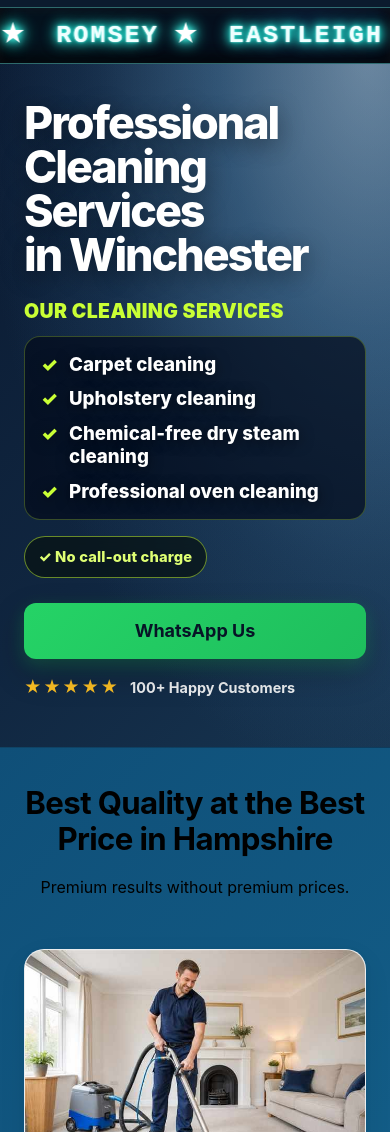
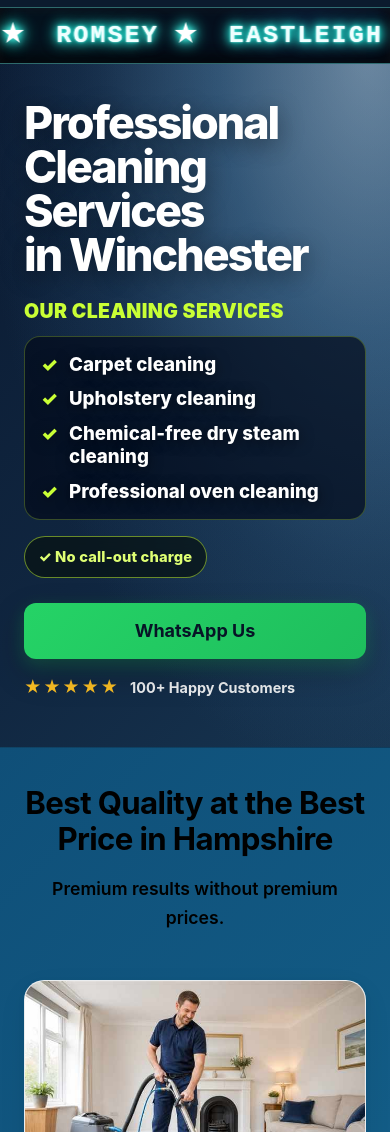
Before and after one commit to Robigo1977/ROBIGO-V5, a React (Vite) app: page / in a window 390 px wide. Shown: the top 1132 px of the page. Built offline with nearby package versions, Linux system fonts and the light colour scheme; no server answers; the database is empty.

Commit message:
Improve section description readability

```diff
--- a/src/components/ui/SectionHeader/SectionHeader.module.css
+++ b/src/components/ui/SectionHeader/SectionHeader.module.css
@@ -45,10 +45,11 @@
 
   max-width: 680px;
 
-  color: var(--color-text-muted);
+  color: #1f2937;
 
-  font-size: 1.05rem;
-  line-height: 1.8;
+  font-size: 1.2rem;
+  font-weight: 600;
+  line-height: 1.7;
 }
 
 .left .description {
@@ -65,7 +66,8 @@
   }
 
   .description {
-    font-size: 1rem;
-    line-height: 1.7;
+    font-size: 1.1rem;
+    font-weight: 600;
+    line-height: 1.65;
   }
 }
```
